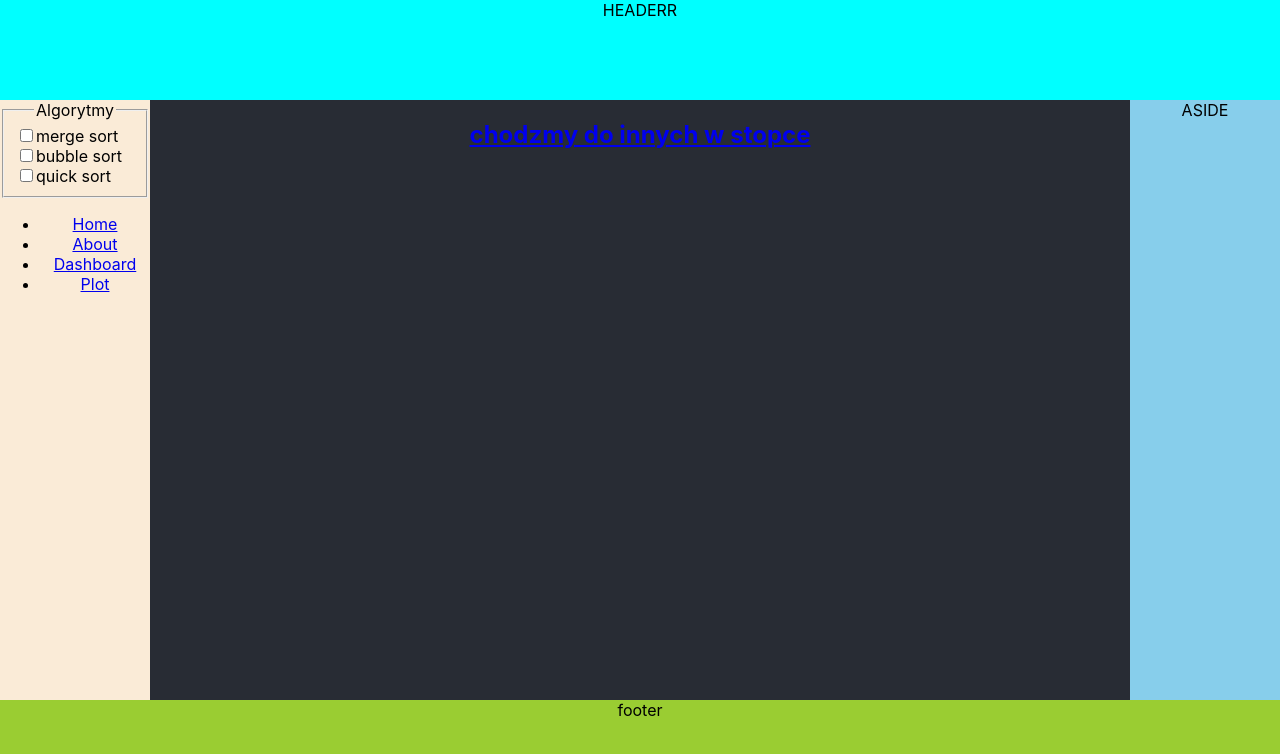
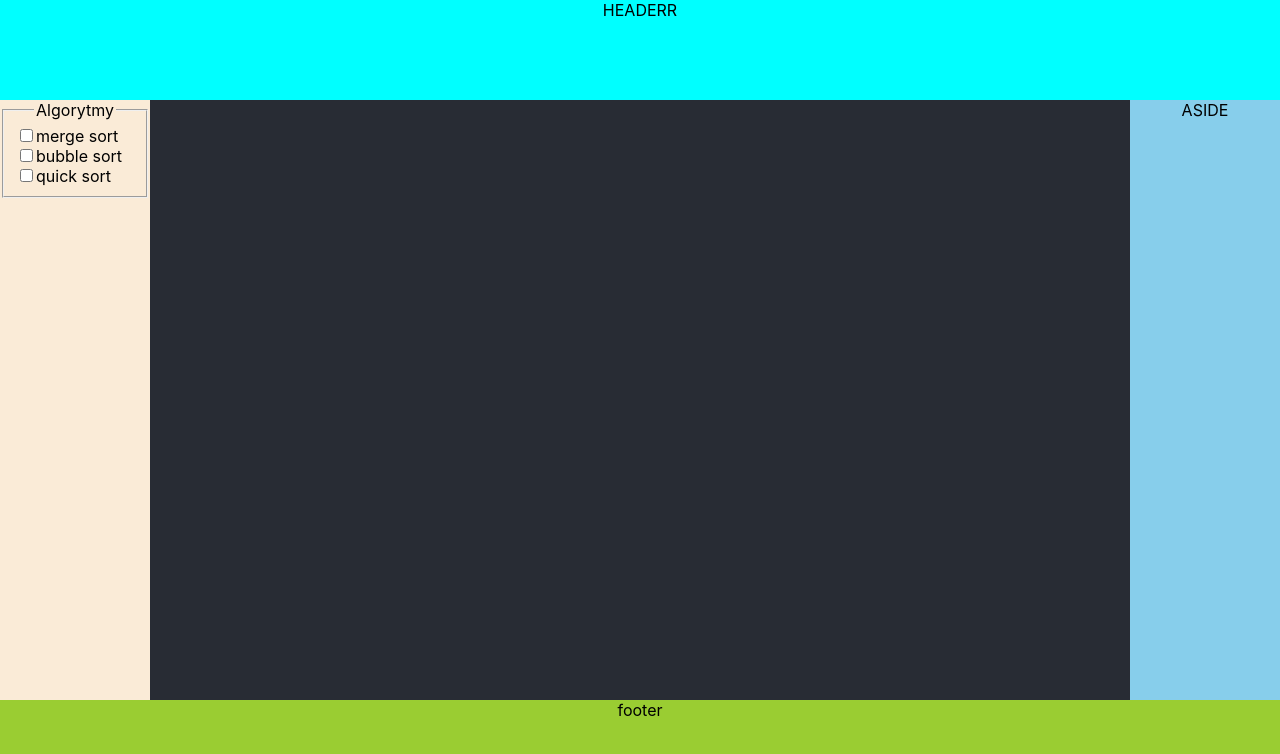
Before and after one commit to Leherguargin/algSort, a React (Create React App) app: page / in a window 1280 px wide. Shown: the top 754 px of the page. Built offline with nearby package versions, Linux system fonts and the light colour scheme.

Commit message:
szkielet aplikacji

```diff
--- a/src/App.js
+++ b/src/App.js
@@ -2,6 +2,8 @@ import "./App.css";
 import { BrowserRouter as Router, Switch, Route, Link } from "react-router-dom";
 import React from "react";
 import Wykres from "./Wykres";
+import Navi from "./Navi";
+import Sectionn from "./Sectionn";
 
 function App() {
   return (
@@ -20,88 +22,13 @@ function App() {
         <aside class="aside"> ASIDE </aside>
         <header class="header"> HEADERR </header>
         <nav class="nav">
-          {/* <form onSubmit={this.handleSubmit}> */}
-          <fieldset>
-            <legend> Algorytmy </legend>
-            <Alg nazwa={"merge sort"} />
-            <Alg nazwa={"bubble sort"} />
-            <Alg nazwa={"quick sort"} />
-          </fieldset>
-          {/* <button type="submit">Add</button> */}
-          {/* </form> */}
-          <ul>
-            <li>
-              <Link to="/"> Home </Link>
-            </li>
-            <li>
-              <Link to="/about"> About </Link>
-            </li>
-            <li>
-              <Link to="/dashboard"> Dashboard </Link>
-            </li>
-            <li>
-              <Link to="/plot"> Plot </Link>
-            </li>
-          </ul>
+          <Navi />
         </nav>
-        <section class="section">
-          <Switch>
-            <Route exact path="/">
-              <Home />
-            </Route>
-            <Route path="/about">
-              <About />
-            </Route>
-            <Route path="/dashboard">
-              <Dashboard />
-            </Route>
-            <Route path="/plot">
-              <Wykres />
-            </Route>
-          </Switch>
-        </section>
+        <section class="section"></section>
         <footer class="footer">footer</footer>
       </container>
     </Router>
   );
 }
 
-class Alg extends React.Component {
-  render() {
-    return (
-      <div class="zawartosc">
-        <label>
-          <input type="checkbox" name="alg[]"></input>
-          {this.props.nazwa}
-        </label>
-      </div>
-    );
-  }
-}
-
-function Home() {
-  return (
-    <div>
-      <Link to="/inne">
-        <h2> chodzmy do innych w stopce </h2>{" "}
-      </Link>{" "}
-    </div>
-  );
-}
-
-function About() {
-  return (
-    <div>
-      <h2> About </h2>{" "}
-    </div>
-  );
-}
-
-function Dashboard() {
-  return (
-    <div>
-      <h2> Dashboard </h2>{" "}
-    </div>
-  );
-}
 export default App;
--- /dev/null
+++ b/src/Navi.js
@@ -0,0 +1,40 @@
+import React from "react";
+
+class Navi extends React.Component {
+  render() {
+    return (
+      <div>
+        {/* <form onSubmit={this.handleSubmit}> */}
+        <fieldset>
+          <legend> Algorytmy </legend>
+          <Alg nazwa={"merge sort"} />
+          <Alg nazwa={"bubble sort"} />
+          <Alg nazwa={"quick sort"} />
+        </fieldset>
+        {/* <button type="submit">Add</button> */}
+        {/* </form> */}
+      </div>
+    );
+  }
+}
+
+class Alg extends React.Component {
+  constructor(props) {
+    super(props);
+    this.props = {
+      name: ""
+    };
+  }
+  render() {
+    return (
+      <div class="zawartosc">
+        <label>
+          <input type="checkbox" name="alg[]"></input>
+          {this.props.nazwa}
+        </label>
+      </div>
+    );
+  }
+}
+
+export default Navi;
--- /dev/null
+++ b/src/Sectionn.js
@@ -0,0 +1,13 @@
+import React from "react";
+
+class Sectionn extends React.Component {
+  render() {
+    return (
+      <div>
+        <h4> section! </h4>
+      </div>
+    );
+  }
+}
+
+export default Sectionn;
```
